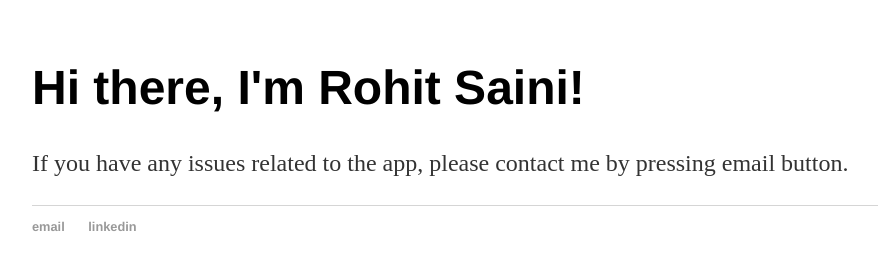
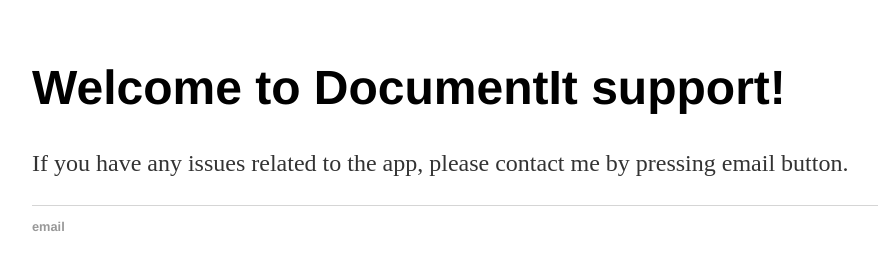
Before and after one commit to roh27saii/roh27saii.github.io, a plain HTML site: page index.html in a window 1280 px wide. Shown: the whole page, without its empty margins (160-1038 px from the left). Drawn offline with Linux system fonts and the light colour scheme.

Commit message:
Update index.html

```diff
--- a/index.html
+++ b/index.html
@@ -11,14 +11,13 @@
 		</nav>
 		<div class="container">
     		<div class="blurb">
-        		<h1>Hi there, I'm Rohit Saini!</h1>
+        		<h1>Welcome to DocumentIt support!</h1>
 				<p> If you have any issues related to the app, please contact me by pressing email button.</p>
     		</div><!-- /.blurb -->
 		</div><!-- /.container -->
 		<footer>
     		<ul>
         		<li><a href="mailto:roh27sai@gmail.com">email</a></li>
-        		<li><a href="">linkedin</a></li>
 			</ul>
 		</footer>
 	</body>
```
